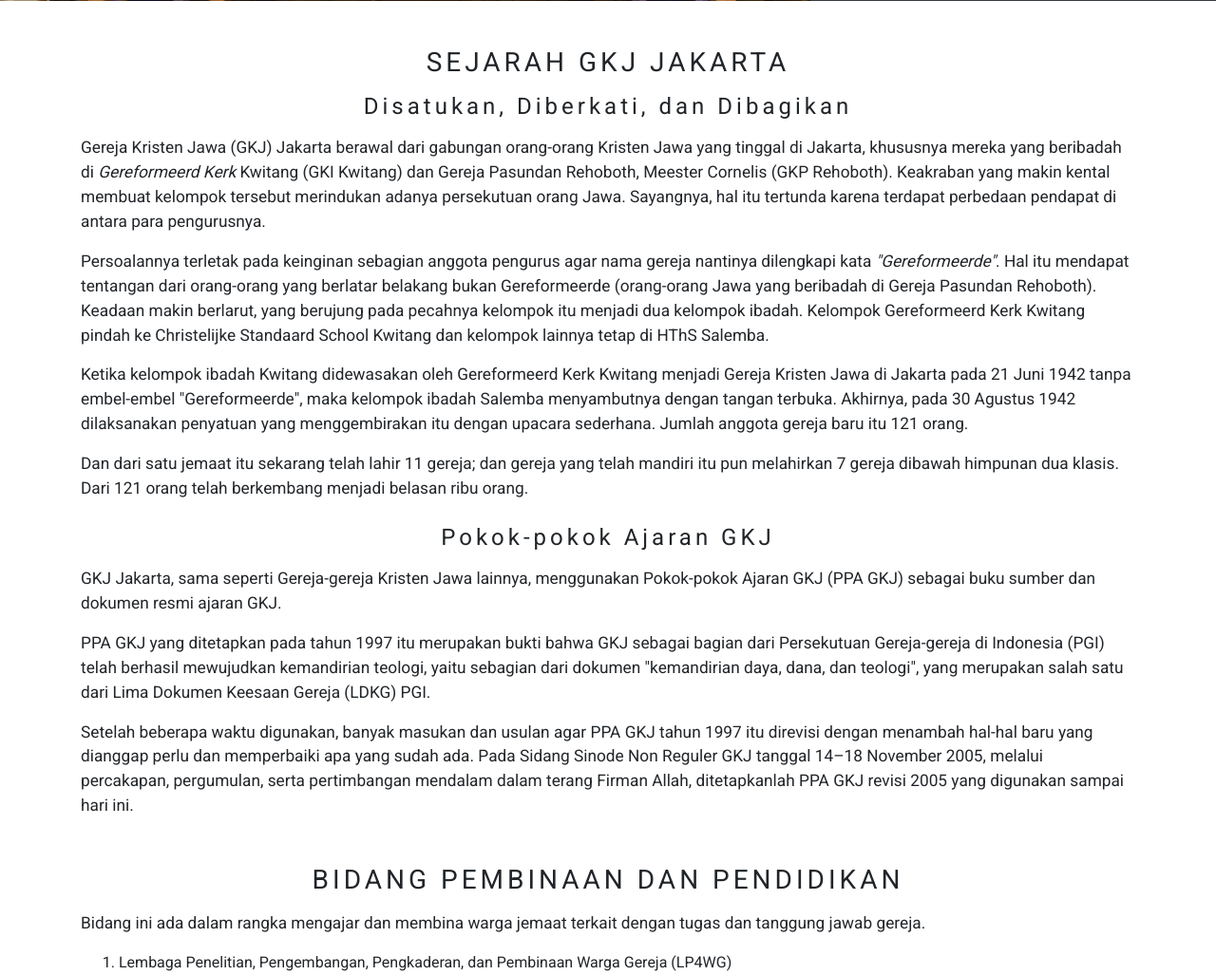
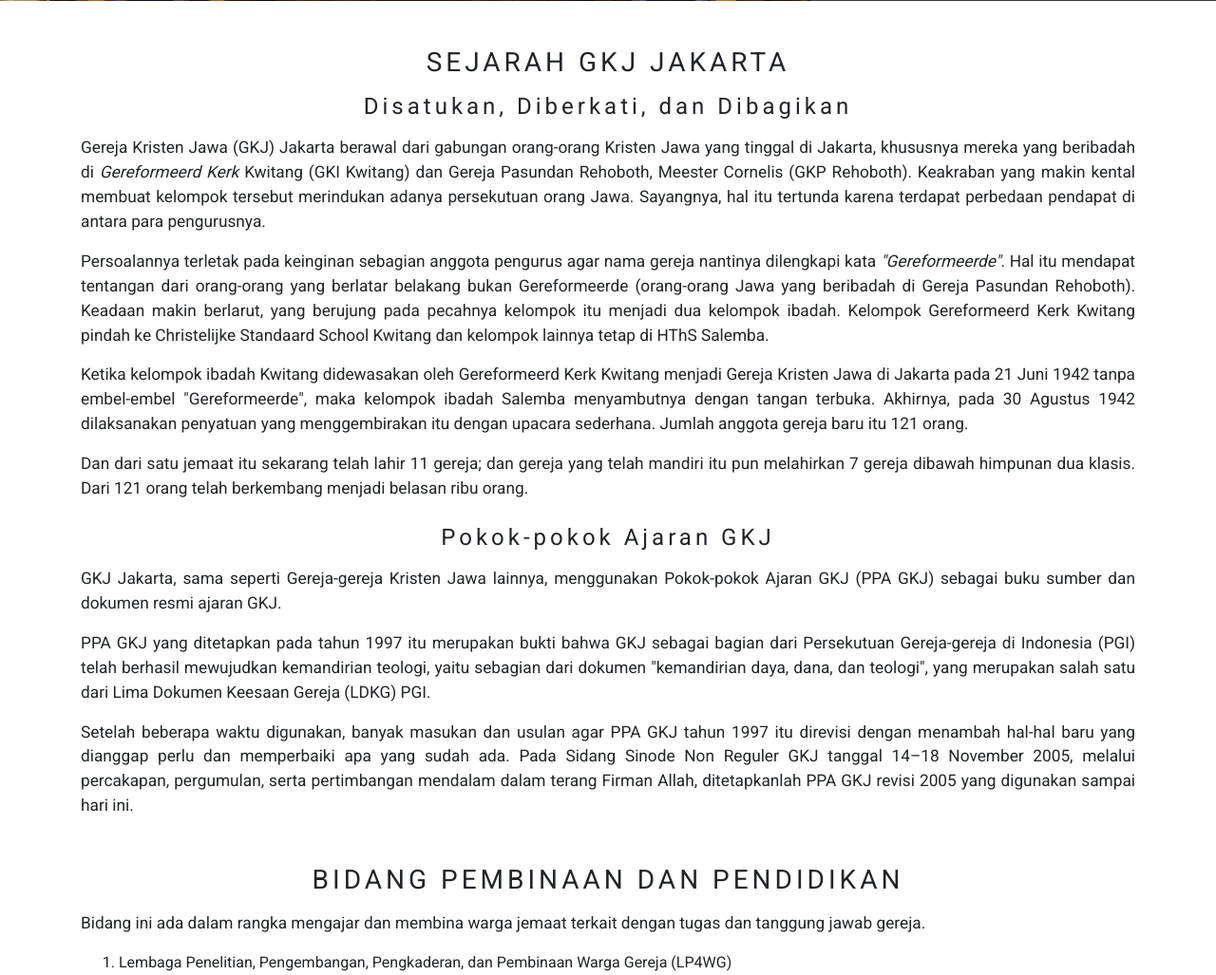
Before and after one commit to GottfriedCP/gkj-jakarta, a Django app: page /about/ in a window 1280 px wide. Shown: the part 538-1565 px from the top of the page at 95% size. Run offline with Django 3.2, Linux system fonts and the light colour scheme; parts of the project's set-up code (start-up, migrations or seed data) failed here and were passed over; some libraries are stand-ins or nearby versions.

Commit message:
some text-align justify

```diff
--- a/homepage/templates/homepage/about.html
+++ b/homepage/templates/homepage/about.html
@@ -23,28 +23,28 @@
         <h3 class="text-centered letter-spaced uppercased mb-3">Sejarah GKJ Jakarta</h3>
         <section>
             <h4 class="text-centered letter-spaced mb-3">Disatukan, Diberkati, dan Dibagikan</h4>
-            <p class="bigger-font">
+            <p class="bigger-font text-justified">
                 Gereja Kristen Jawa (GKJ) Jakarta berawal dari gabungan orang-orang Kristen Jawa yang tinggal di Jakarta, khususnya mereka yang beribadah di <em>Gereformeerd Kerk</em> Kwitang (GKI Kwitang) dan Gereja Pasundan Rehoboth, Meester Cornelis (GKP Rehoboth). Keakraban yang makin kental membuat kelompok tersebut merindukan adanya persekutuan orang Jawa. Sayangnya, hal itu tertunda karena terdapat perbedaan pendapat di antara para pengurusnya.
             </p>
-            <p class="bigger-font">
+            <p class="bigger-font text-justified">
                 Persoalannya terletak pada keinginan sebagian anggota pengurus agar nama gereja nantinya dilengkapi kata <em>"Gereformeerde"</em>. Hal itu mendapat tentangan dari orang-orang yang berlatar belakang bukan Gereformeerde (orang-orang Jawa yang beribadah di Gereja Pasundan Rehoboth). Keadaan makin berlarut, yang berujung pada pecahnya kelompok itu menjadi dua kelompok ibadah. Kelompok Gereformeerd Kerk Kwitang pindah ke Christelijke Standaard School Kwitang dan kelompok lainnya tetap di HThS Salemba.
             </p>
-            <p class="bigger-font">
+            <p class="bigger-font text-justified">
                 Ketika kelompok ibadah Kwitang didewasakan oleh Gereformeerd Kerk Kwitang menjadi Gereja Kristen Jawa di Jakarta pada 21 Juni 1942 tanpa embel-embel "Gereformeerde", maka kelompok ibadah Salemba menyambutnya dengan tangan terbuka. Akhirnya, pada 30 Agustus 1942 dilaksanakan penyatuan yang menggembirakan itu dengan upacara sederhana. Jumlah anggota gereja baru itu 121 orang.
             </p>
-            <p class="bigger-font">
+            <p class="bigger-font text-justified">
                 Dan dari satu jemaat itu sekarang telah lahir 11 gereja; dan gereja yang telah mandiri itu pun melahirkan 7 gereja dibawah himpunan dua klasis. Dari 121 orang telah berkembang menjadi belasan ribu orang.
             </p>
         </section>
         <section>
             <h4 class="text-centered letter-spaced mt-4 mb-3">Pokok-pokok Ajaran GKJ</h4>
-            <p class="bigger-font">
+            <p class="bigger-font text-justified">
                 GKJ Jakarta, sama seperti Gereja-gereja Kristen Jawa lainnya, menggunakan Pokok-pokok Ajaran GKJ (PPA GKJ) sebagai buku sumber dan dokumen resmi ajaran GKJ.
             </p>
-            <p class="bigger-font">
+            <p class="bigger-font text-justified">
                 PPA GKJ yang ditetapkan pada tahun 1997 itu merupakan bukti bahwa GKJ sebagai bagian dari Persekutuan Gereja-gereja di Indonesia (PGI) telah berhasil mewujudkan kemandirian teologi, yaitu sebagian dari dokumen "kemandirian daya, dana, dan teologi", yang merupakan salah satu dari Lima Dokumen Keesaan Gereja (LDKG) PGI.
             </p>
-            <p class="bigger-font">
+            <p class="bigger-font text-justified">
                 Setelah beberapa waktu digunakan, banyak masukan dan usulan agar PPA GKJ tahun 1997 itu direvisi dengan menambah hal-hal baru yang dianggap perlu dan memperbaiki apa yang sudah ada. Pada Sidang Sinode Non Reguler GKJ tanggal 14&ndash;18 November 2005, melalui percakapan, pergumulan, serta pertimbangan mendalam dalam terang Firman Allah, ditetapkanlah PPA GKJ revisi 2005 yang digunakan sampai hari ini.
             </p>
         </section>
--- a/static/css/elem.css
+++ b/static/css/elem.css
@@ -4,6 +4,10 @@
 
 .text-centered {
     text-align: center;
+}
+
+.text-justified {
+    text-align: justify;
 }
 
 .uppercased {
```
Also changed, not shown: homepage/templates/homepage/index.html (+4 -4 lines).
